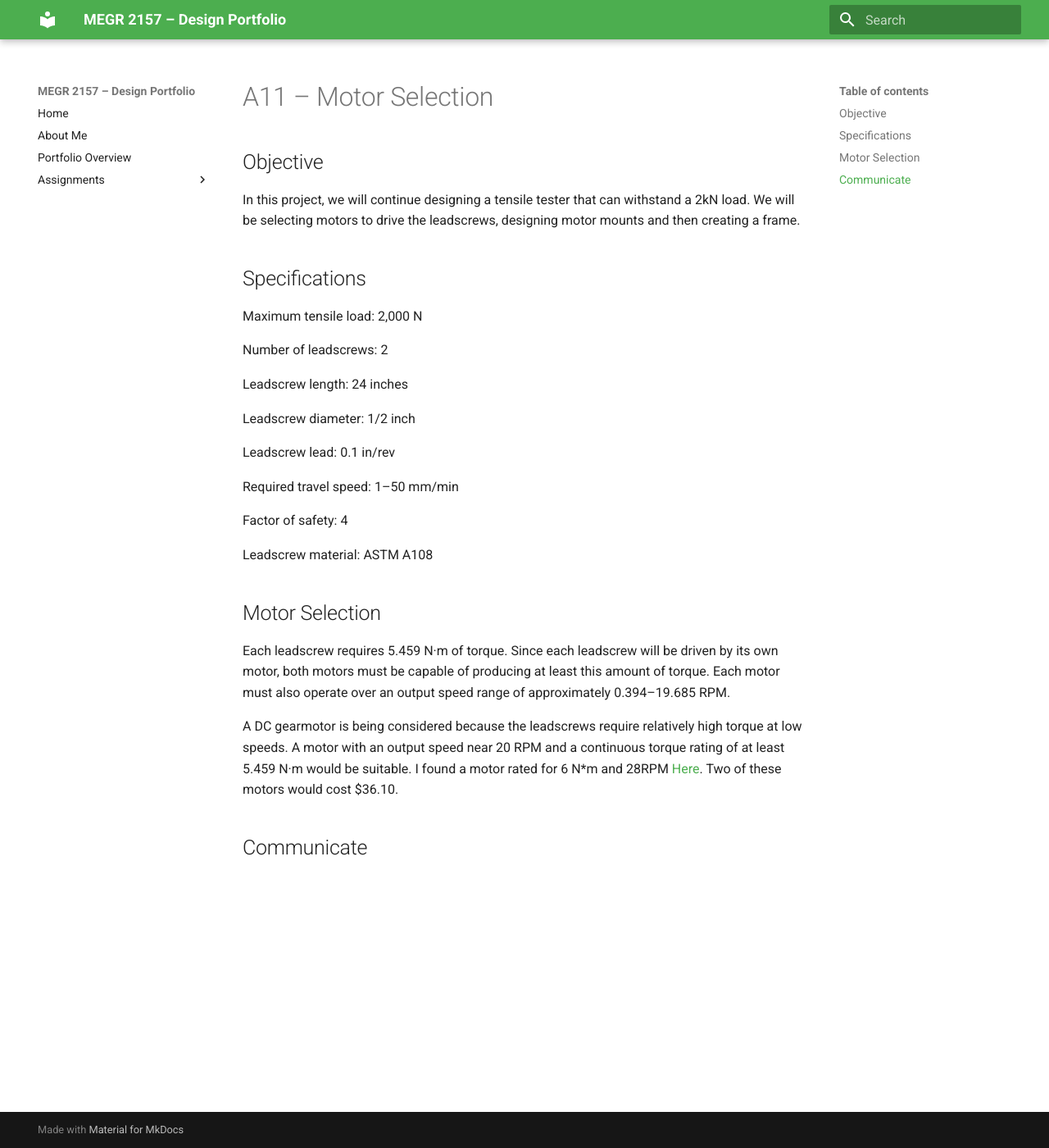
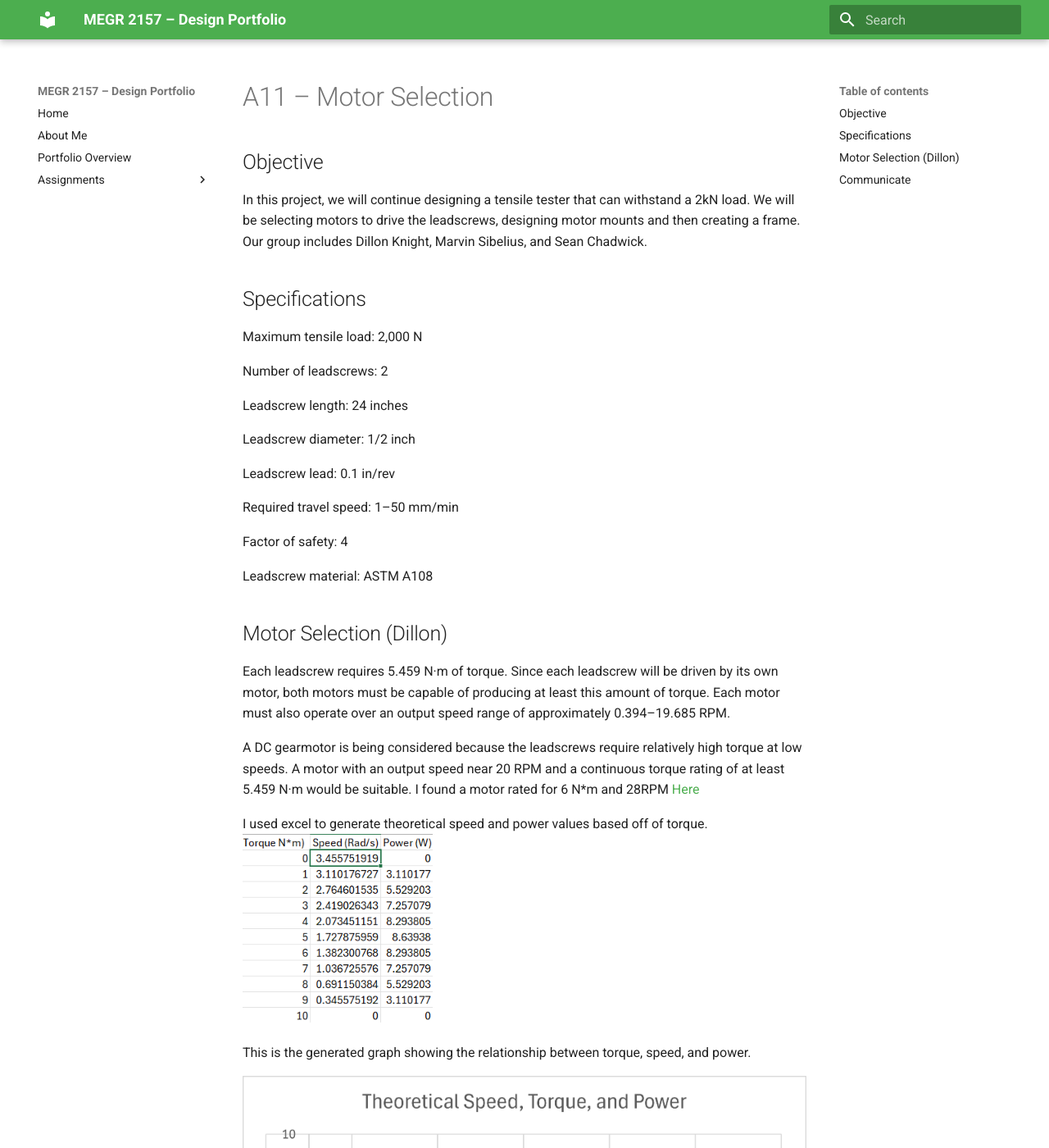
Before and after one commit to DillonK-spec/megr2157-portfolio, an MkDocs documentation site: the page built from docs/assignments/a11/index.md, in a window 1280 px wide and 1400 px high. Shown: the whole window at 82% size. Built offline with MkDocs 1.6.1 and Material for MkDocs 9.7.7, drawn with Linux system fonts in a browser that asks for light colours.

Commit message:
Update index.md

```diff
--- a/docs/assignments/a11/index.md
+++ b/docs/assignments/a11/index.md
@@ -1,7 +1,7 @@
 # A11 – Motor Selection
 
 ## Objective
-In this project, we will continue designing a tensile tester that can withstand a 2kN load. We will be selecting motors to drive the leadscrews, designing motor mounts and then creating a frame.
+In this project, we will continue designing a tensile tester that can withstand a 2kN load. We will be selecting motors to drive the leadscrews, designing motor mounts and then creating a frame. Our group includes Dillon Knight, Marvin Sibelius, and Sean Chadwick.
 
 ## Specifications
 
@@ -21,12 +21,18 @@ Factor of safety: 4
 
 Leadscrew material: ASTM A108
 
-## Motor Selection
+## Motor Selection (Dillon)
 
 Each leadscrew requires 5.459 N·m of torque. Since each leadscrew will be driven by its own motor, both motors must be capable of producing at least this amount of torque. Each motor must also operate over an output speed range of approximately 0.394–19.685 RPM.
 
 A DC gearmotor is being considered because the leadscrews require relatively high torque at low speeds. A motor with an output speed near 20 RPM and a continuous torque rating of at least 5.459 N·m would be suitable.
-I found a motor rated for 6 N*m and 28RPM [Here](https://cautop.com/mall/show-1993526.html). Two of these motors would cost $36.10.
+I found a motor rated for 6 N*m and 28RPM [Here](https://cautop.com/mall/show-1993526.html)
 
+I used excel to generate theoretical speed and power values based off of torque.
+![excelcurve](excelcurve.PNG)
+
+This is the generated graph showing the relationship between torque, speed, and power.
+
+![speedtorquecurve](speedtorquecurve.PNG)
 
 ## Communicate
```
